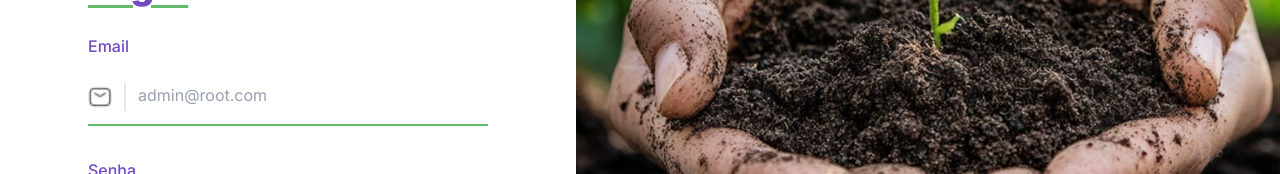
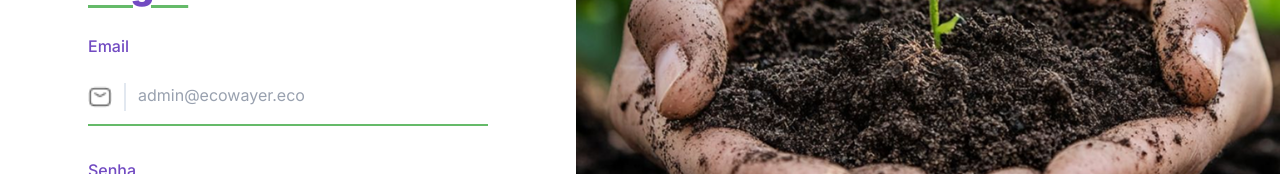
Before and after one commit to Jean090504/EcoWayer_Front-end, a React (Vite) app in the folder front-adm/: page / in a window 1280 px wide. Shown: the part 350-524 px from the top of the page. Built offline with nearby package versions, Linux system fonts and the light colour scheme; no server answers.

Commit message:
Ajustando Front

```diff
--- a/front-adm/src/pages/Login.jsx
+++ b/front-adm/src/pages/Login.jsx
@@ -52,7 +52,7 @@ export default function Login({ aoLogar }){
                         <InputLogin
                             label = "Email"
                             icone = {emailIcon}
-                            placeholder = "admin@root.com"
+                            placeholder = "admin@ecowayer.eco"
                             tipo = "email"
                             value = {email}
                             onChange = {(event) => setEmail(event.target.value)}
```
